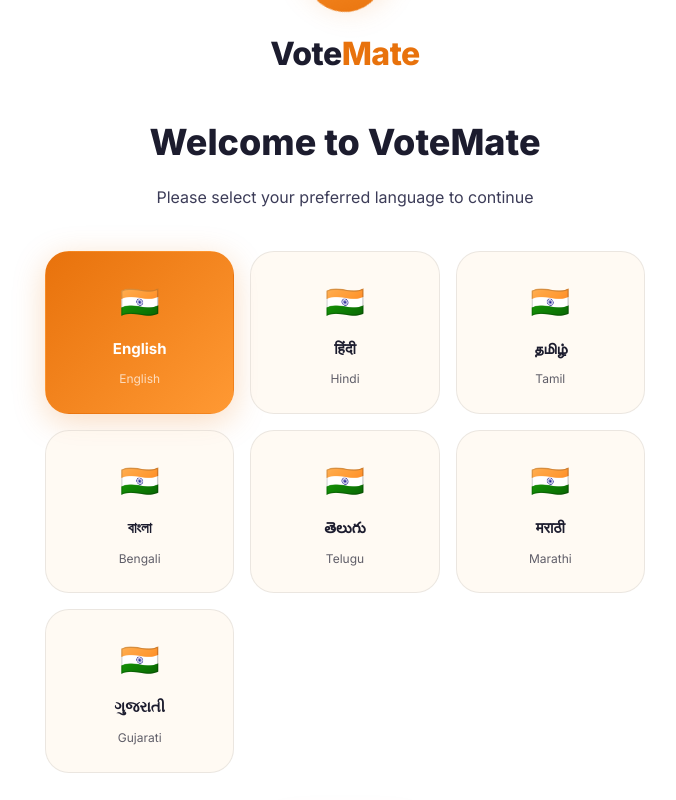
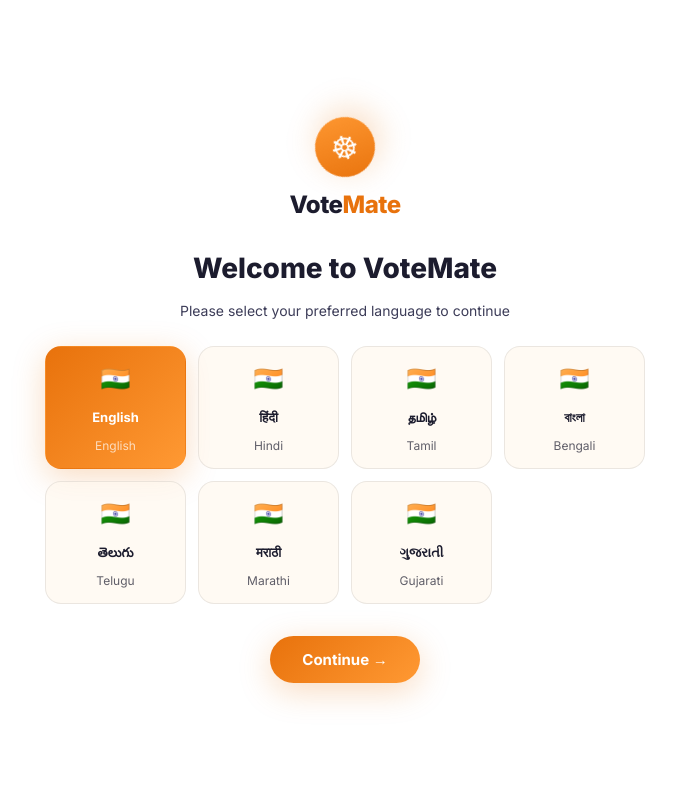
Before and after one commit to Ishu6129/h2s-pw2-voteMate, a website: page index.html in a window 1280 px wide. Shown: the top 800 px of the page, without its empty margins (295-971 px from the left). Drawn offline with nearby package versions, Linux system fonts and the light colour scheme; animation ran at ten frames a second.

Commit message:
Fix onboarding layout for better visibility and rewrite README for product focus

```diff
--- a/css/onboarding.css
+++ b/css/onboarding.css
@@ -10,7 +10,7 @@
   display: flex;
   align-items: center;
   justify-content: center;
-  padding: 24px;
+  padding: 16px;
   opacity: 0;
   visibility: hidden;
   transition: opacity 0.5s ease, visibility 0.5s ease;
@@ -29,45 +29,57 @@
 }
 
 .onboarding-logo {
-  margin-bottom: 32px;
+  margin-bottom: 20px;
 }
 
 .onboarding-logo .logo-chakra {
-  width: 80px;
-  height: 80px;
-  font-size: 44px;
-  margin: 0 auto 16px;
+  width: 60px;
+  height: 60px;
+  font-size: 32px;
+  margin: 0 auto 8px;
 }
 
 .onboarding-logo .logo-text {
-  font-size: 32px;
+  font-size: 24px;
 }
 
 .onboarding-title {
-  font-size: clamp(24px, 5vw, 36px);
+  font-size: clamp(20px, 4vw, 28px);
   font-weight: 800;
-  margin-bottom: 12px;
+  margin-bottom: 8px;
   color: var(--text-1);
 }
 
 .onboarding-sub {
-  font-size: 16px;
+  font-size: 14px;
   color: var(--text-2);
-  margin-bottom: 40px;
+  margin-bottom: 24px;
 }
 
 .lang-grid {
   display: grid;
-  grid-template-columns: repeat(auto-fit, minmax(160px, 1fr));
-  gap: 16px;
-  margin-bottom: 48px;
+  grid-template-columns: repeat(4, 1fr);
+  gap: 12px;
+  margin-bottom: 32px;
+}
+
+@media (max-width: 600px) {
+  .lang-grid {
+    grid-template-columns: repeat(3, 1fr);
+  }
+}
+
+@media (max-width: 400px) {
+  .lang-grid {
+    grid-template-columns: repeat(2, 1fr);
+  }
 }
 
 .lang-card {
   background: var(--bg-surface);
   border: 1px solid var(--border);
-  padding: 24px 16px;
-  border-radius: var(--r-lg);
+  padding: 12px 8px;
+  border-radius: var(--r-md);
   cursor: pointer;
   transition: var(--t-bounce);
   display: flex;
@@ -91,16 +103,16 @@
 }
 
 .lang-card .lang-flag {
-  font-size: 32px;
+  font-size: 24px;
 }
 
 .lang-card .lang-name {
   font-weight: 700;
-  font-size: 15px;
+  font-size: 13px;
 }
 
 .onboarding-footer {
-  margin-top: 24px;
+  margin-top: 16px;
 }
 
 @keyframes onboarding-fadeUp {
```
Also changed, not shown: README.md.
